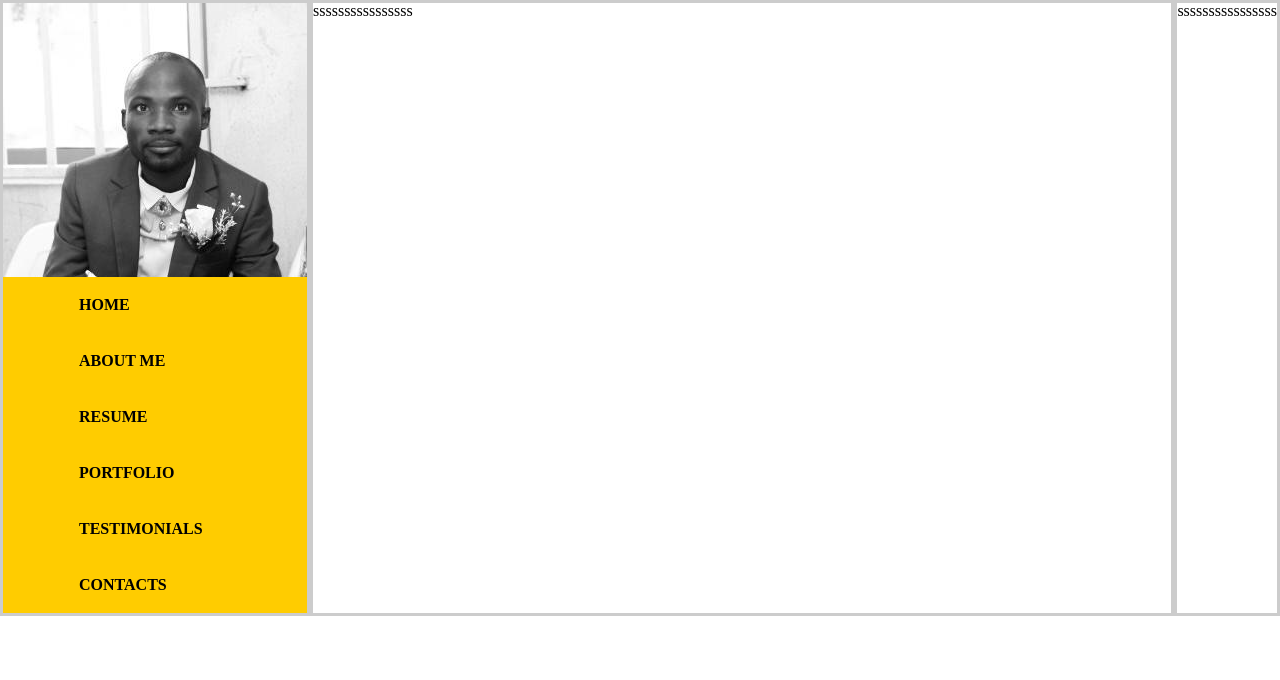
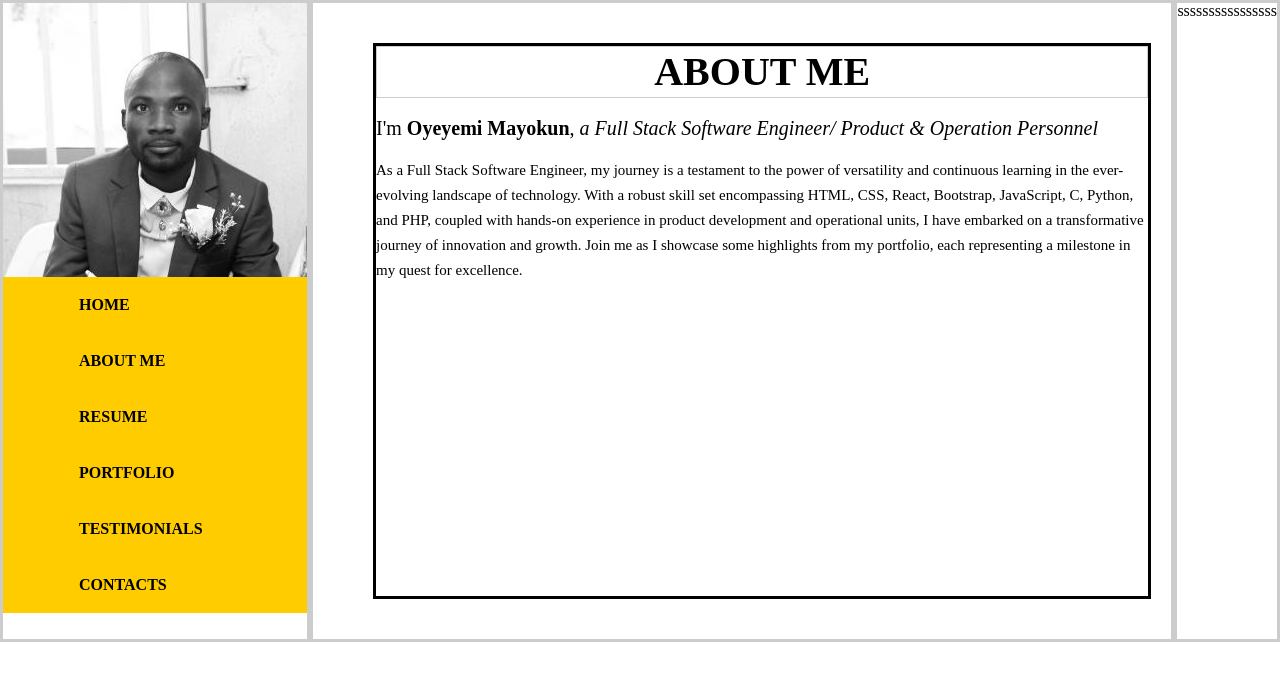
Before and after one commit to mayor167/PORTFOLIO, a plain HTML site: page aboutme.html in a window 1280 px wide. Drawn offline with Linux system fonts and the light colour scheme.

Commit message:
column under development

```diff
--- a/aboutme.html
+++ b/aboutme.html
@@ -1,6 +1,7 @@
 <!DOCTYPE html>
 <html lang="en">
 <head>
+    <link href="https://fonts.googleapis.com/css2?family=Heebo:wght@100..900&family=Roboto:ital,wght@0,100;0,300;0,400;0,500;0,700;0,900;1,100;1,300;1,400;1,500;1,700;1,900&display=swap" rel="stylesheet">
     <meta charset="UTF-8">
     <meta name="viewport" content="width=device-width, initial-scale=1.0">
     <title>ABOUT ME</title>
@@ -21,7 +22,14 @@
 
             </div>
             <div class="aboutme-column2">
-                ssssssssssssssss
+                <div class="column2-wrapper">
+                    <div class="div-h1">
+                        <h1>ABOUT ME</h1>
+                    </div>
+                    <p>I'm <b>Oyeyemi Mayokun</b>, <i>a Full Stack Software Engineer/ Product & Operation Personnel</i></p>
+                    <p class="myinfo">As a Full Stack Software Engineer, my journey is a testament to the power of versatility and continuous learning in the ever-evolving landscape of technology. With a robust skill set encompassing HTML, CSS, React, Bootstrap, JavaScript, C, Python, and PHP, coupled with hands-on experience in product development and operational units, I have embarked on a transformative journey of innovation and growth. Join me as I showcase some highlights from my portfolio, each representing a milestone in my quest for excellence.</p>
+
+                </div>
             </div>
             <div class="aboutme-column3">
             ssssssssssssssss
--- a/style.css
+++ b/style.css
@@ -217,6 +217,32 @@ span{
     flex: 9;
     border: 3px solid #cccccc;
 }
+.aboutme-column2 .column2-wrapper{
+    margin:40px 20px 40px 60px;
+    border: 3px solid #000;
+    height: 550px;
+}
+.div-h1{
+    height: 50px;
+    border: 1px solid #cccccc;
+}
+.div-h1 h1{
+    text-align: center;
+    padding-top: 5px;
+    font-size: 40px;
+    font-family: "Roboto" sans-serif;
+    font-weight: 700;
+}
+.column2-wrapper p{
+    font-size: 20px;
+    padding-top: 20px;
+}
+.aboutme-column2 .myinfo{
+    line-height: 25px;
+    font-size: 15px;
+    font-family: "Roboto" sans-serif;
+}
+
 .aboutme-column3{
     flex: 1;
     border: 3px solid #cccccc;
```
